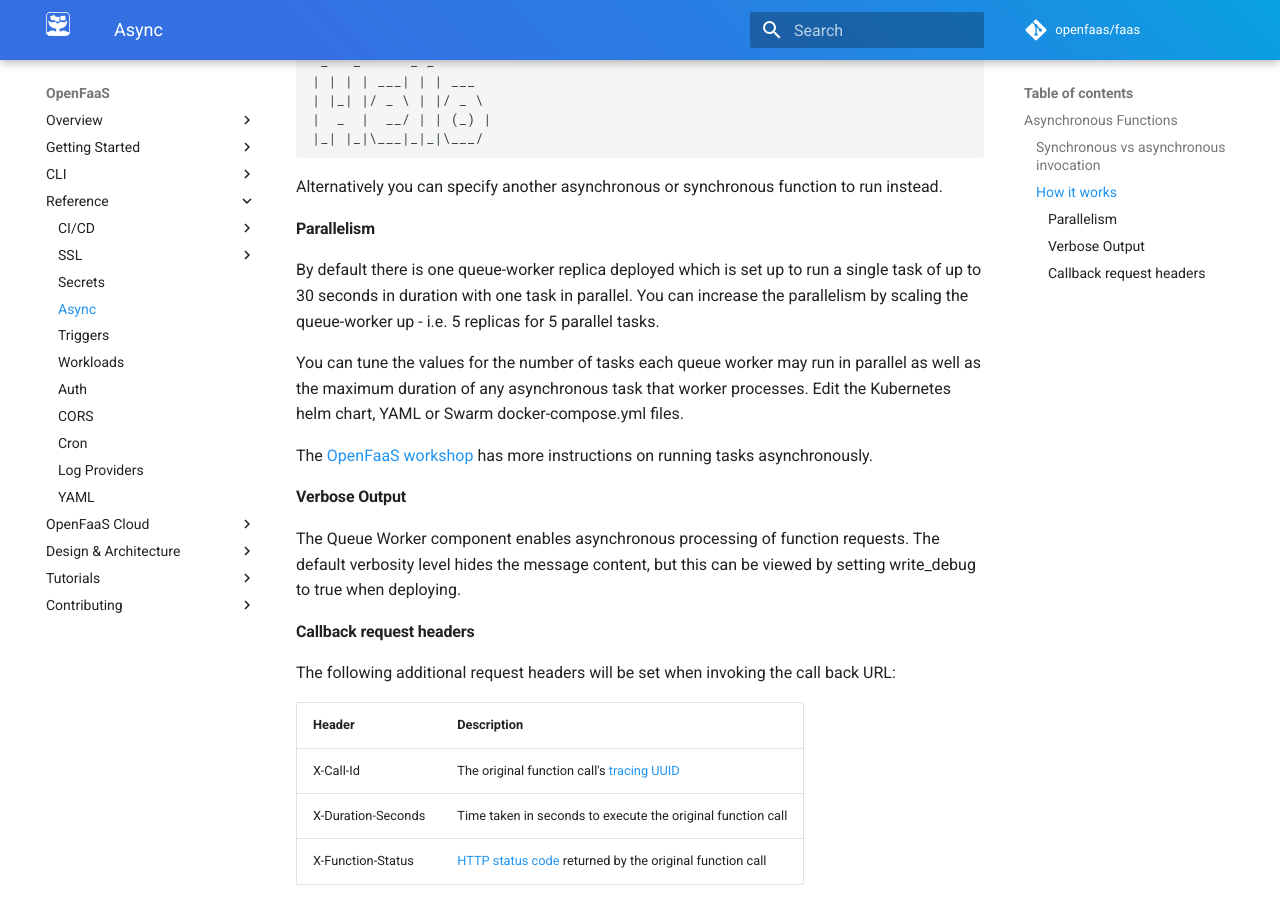
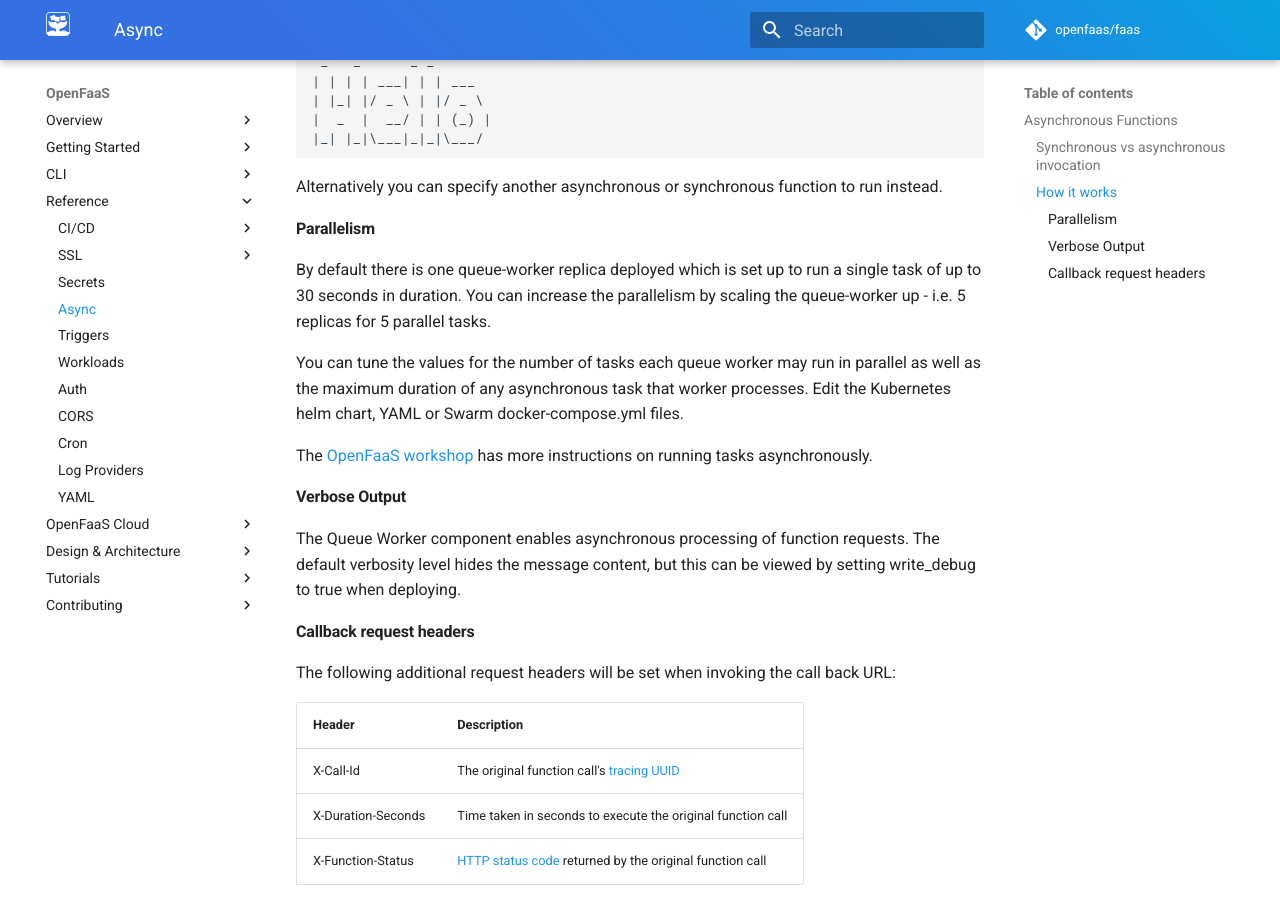
Before and after one commit to openfaas/docs, an MkDocs documentation site: the page built from docs/reference/async.md, in a window 1280 px wide and 900 px high, scrolled down 2330 px. Built offline with MkDocs 1.6.1 and Material for MkDocs 9.7.7, drawn with Linux system fonts in a browser that asks for light colours; comment, search, counter and statistics services are not loaded.

Commit message:
Update async reference doc
Minor change to the doc:

- Removed "parallel" for the default configuration (one task)

Signed-off-by: Michael Gasch <mgasch@vmware.com>

```diff
--- a/docs/reference/async.md
+++ b/docs/reference/async.md
@@ -71,7 +71,7 @@ Alternatively you can specify another asynchronous or synchronous function to ru
 
 #### Parallelism
 
-By default there is one queue-worker replica deployed which is set up to run a single task of up to 30 seconds in duration with one task in parallel. You can increase the parallelism by scaling the queue-worker up - i.e. 5 replicas for 5 parallel tasks.
+By default there is one queue-worker replica deployed which is set up to run a single task of up to 30 seconds in duration. You can increase the parallelism by scaling the queue-worker up - i.e. 5 replicas for 5 parallel tasks.
 
 You can tune the values for the number of tasks each queue worker may run in parallel as well as the maximum duration of any asynchronous task that worker processes. Edit the Kubernetes helm chart, YAML or Swarm docker-compose.yml files.
 
```
